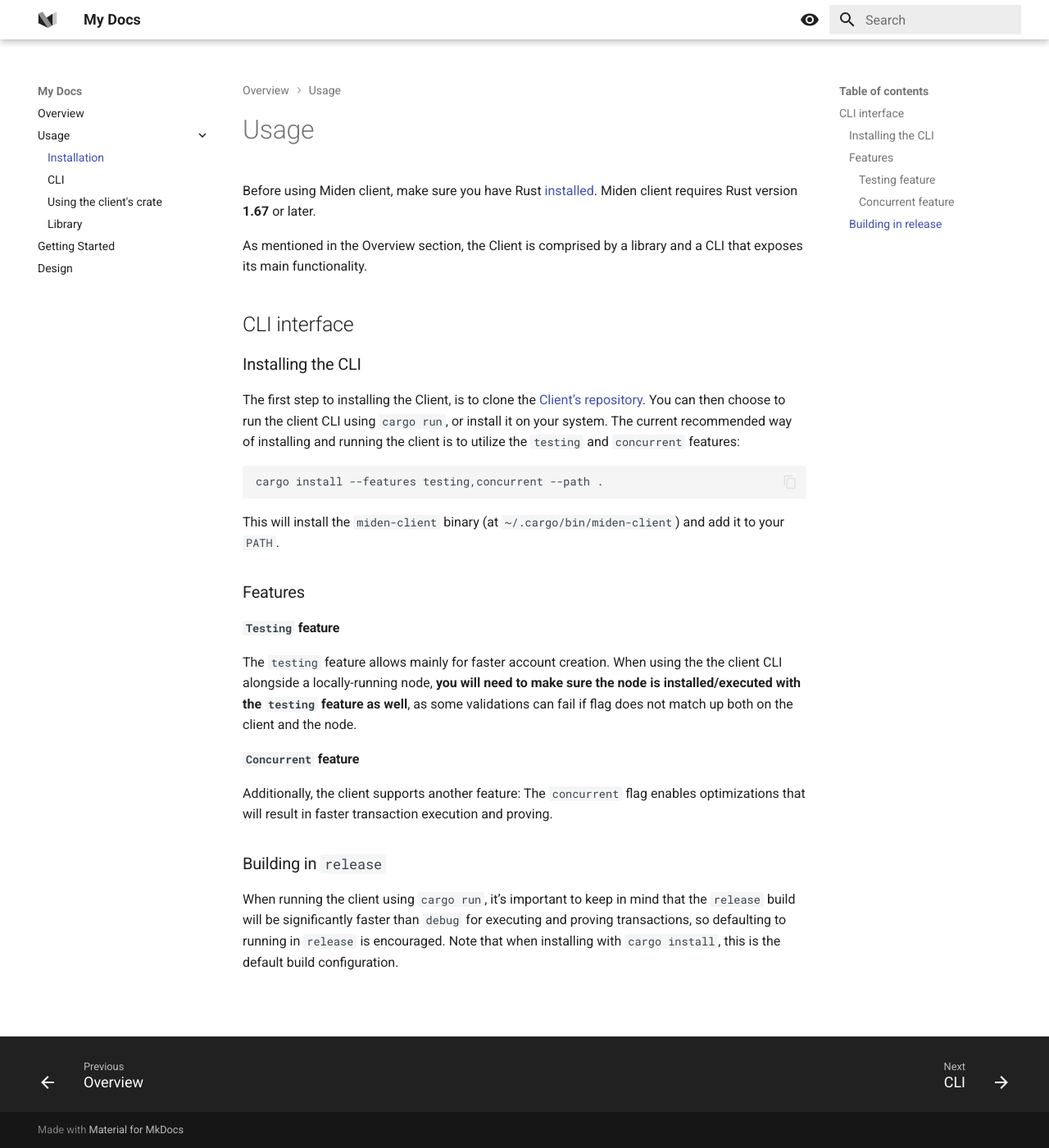
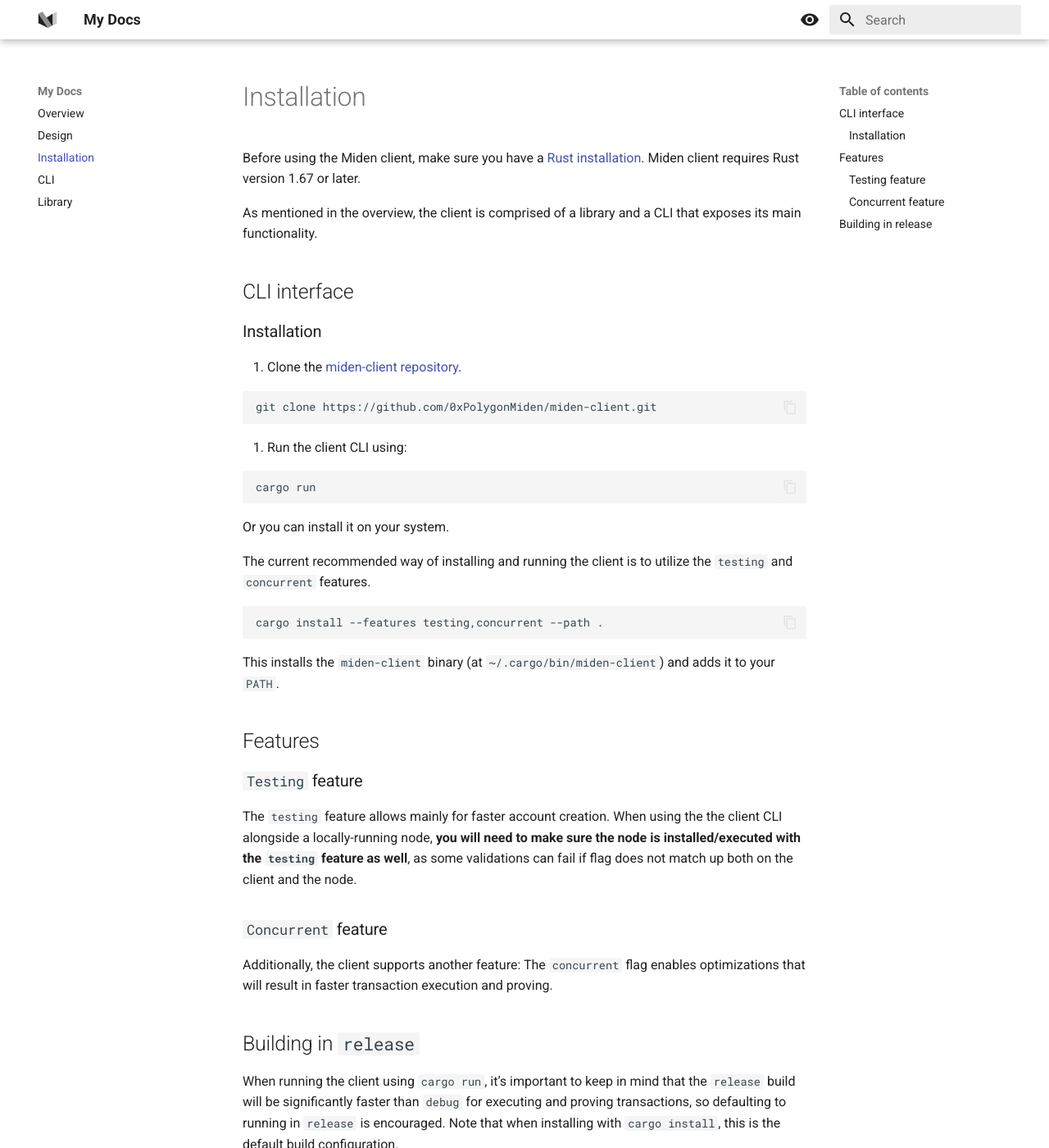
Before and after one commit to 0xPolygonMiden/miden-client, an MkDocs documentation site: the page built from docs/installation.md, in a window 1280 px wide and 1400 px high. Shown: the whole window at 82% size. Built offline with MkDocs 1.6.1 and Material for MkDocs 9.7.7, drawn with Linux system fonts in a browser that asks for light colours.

Commit message:
add files

````diff
--- a/docs/usage/installation.md
+++ b/docs/installation.md
@@ -1,32 +1,43 @@
-# Usage
+Before using the Miden client, make sure you have a [Rust installation](https://www.rust-lang.org/tools/install). Miden client requires Rust version 1.67 or later.
 
-Before using Miden client, make sure you have Rust [installed](https://www.rust-lang.org/tools/install). Miden client requires Rust version **1.67** or later.
-
-As mentioned in the Overview section, the Client is comprised by a library and a CLI that exposes its main functionality.
+As mentioned in the overview, the client is comprised of a library and a CLI that exposes its main functionality.
 
 ## CLI interface
 
-### Installing the CLI
+### Installation
 
-The first step to installing the Client, is to clone the [Client's repository](https://github.com/0xPolygonMiden/miden-client/).
-You can then choose to run the client CLI using `cargo run`, or install it on your system. The current recommended way of installing and running the client is to utilize the `testing` and `concurrent` features:
+1. Clone the [miden-client repository](https://github.com/0xPolygonMiden/miden-client/).
+
+```sh
+git clone https://github.com/0xPolygonMiden/miden-client.git
+```
+
+2. Run the client CLI using:
+
+```sh
+cargo run
+```
+
+Or you can install it on your system.
+
+The current recommended way of installing and running the client is to utilize the `testing` and `concurrent` features.
 
 ```sh
 cargo install --features testing,concurrent --path .
 ```
 
-This will install the `miden-client` binary (at `~/.cargo/bin/miden-client`) and add it to your `PATH`.
+This installs the `miden-client` binary (at `~/.cargo/bin/miden-client`) and adds it to your `PATH`.
 
-### Features
+## Features
 
-#### `Testing` feature
+### `Testing` feature
 
 The `testing` feature allows mainly for faster account creation. When using the the client CLI alongside a locally-running node, **you will need to make sure the node is installed/executed with the `testing` feature as well**, as some validations can fail if flag does not match up both on the client and the node.
 
-#### `Concurrent` feature
+### `Concurrent` feature
 
 Additionally, the client supports another feature: The `concurrent` flag enables optimizations that will result in faster transaction execution and proving.
 
-### Building in `release`
+## Building in `release`
 
 When running the client using `cargo run`, it's important to keep in mind that the `release` build will be significantly faster than `debug` for executing and proving transactions, so defaulting to running in `release` is encouraged. Note that when installing with `cargo install`, this is the default build configuration.
--- a/mkdocs.yml
+++ b/mkdocs.yml
@@ -41,13 +41,10 @@
 
 nav:
   - Overview: index.md
-  - Usage:
-      - Installation: usage/installation.md
-      - CLI: 'usage/cli.md'
-      - Using the client's crate: 'usage/rust-crate.md'
-      - Library: 'usage/library.md'
-  - Getting Started: 'development.md'
-  - Design: 'design.md'
+  - Design: design.md
+  - Installation: installation.md
+  - CLI: 'cli.md'
+  - Library: 'library.md'
 
 
 
````
Also changed, not shown: docs/cli.md (renamed from docs/usage/cli.md, +5 -7 lines), docs/design.md (+0 -2 lines), docs/library.md (renamed from docs/usage/library.md, +2 -4 lines), docs/development.md (deleted), docs/usage/rust-crate.md (deleted).
